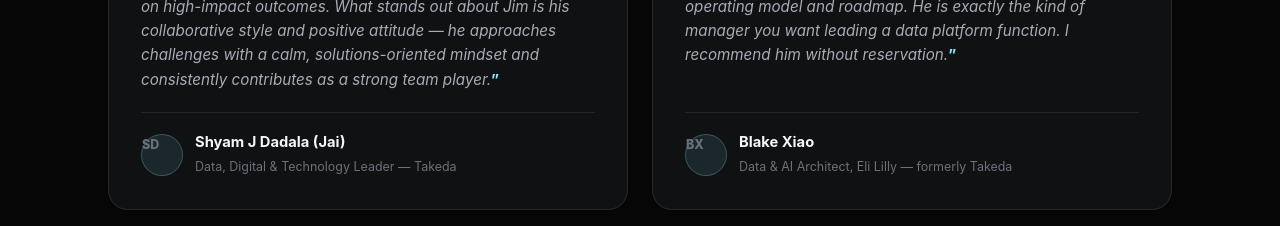
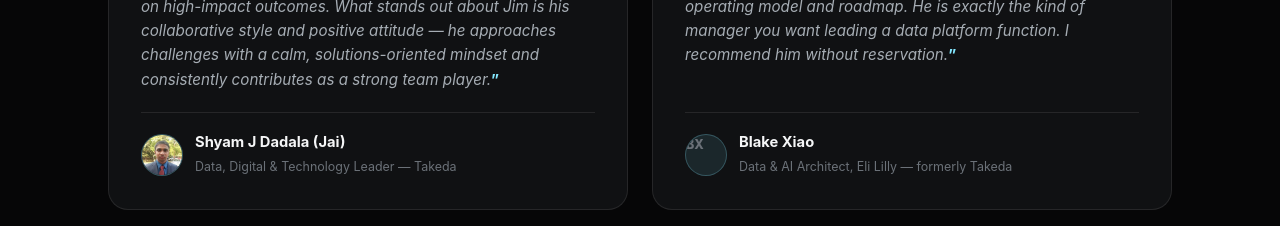
Before and after one commit to jlee1991/portfolio-site, a plain HTML site: page index.html in a window 1280 px wide. Shown: the part 8420-8646 px from the top of the page. Drawn offline with Linux system fonts and the light colour scheme.

Commit message:
Add Shyam's headshot to his testimonial

```diff
--- a/index.html
+++ b/index.html
@@ -288,7 +288,9 @@
     width:42px; height:42px; border-radius:50%; flex:none;
     background:rgba(132,232,255,0.1); border:1px solid rgba(132,232,255,0.25);
     display:flex; align-items:center; justify-content:center; color:var(--cyan); font-weight:800; font-size:0.9rem;
+    overflow:hidden;
   }
+  .testimonial-avatar img{width:100%; height:100%; object-fit:cover; display:block;}
   .testimonial-author strong{display:block; color:var(--text); font-size:0.92rem;}
   .testimonial-author span{display:block; color:var(--text-faint); font-size:0.78rem; margin-top:2px;}
   @media (max-width:800px){ .testimonial-grid{grid-template-columns:1fr;} }
@@ -1113,7 +1115,7 @@
       <div class="testimonial-card">
         <p><span class="qmark">&ldquo;</span>Jim played an important role in bringing structure and alignment to a broad and evolving portfolio. He partnered effectively with platform and business stakeholders to prioritize initiatives, manage demand, and keep teams focused on high-impact outcomes. What stands out about Jim is his collaborative style and positive attitude — he approaches challenges with a calm, solutions-oriented mindset and consistently contributes as a strong team player.<span class="qmark">&rdquo;</span></p>
         <div class="testimonial-author">
-          <span class="testimonial-avatar" aria-hidden="true">SD</span>
+          <span class="testimonial-avatar"><img src="assets/testimonials/shyam.jpg" alt="Shyam J Dadala"></span>
           <div>
             <strong><a href="https://www.linkedin.com/in/jayanthz/" target="_blank" rel="noopener noreferrer">Shyam J Dadala (Jai)</a></strong>
             <span>Data, Digital &amp; Technology Leader — Takeda</span>
```
Also changed, not shown: assets/testimonials/shyam.jpg (added).
